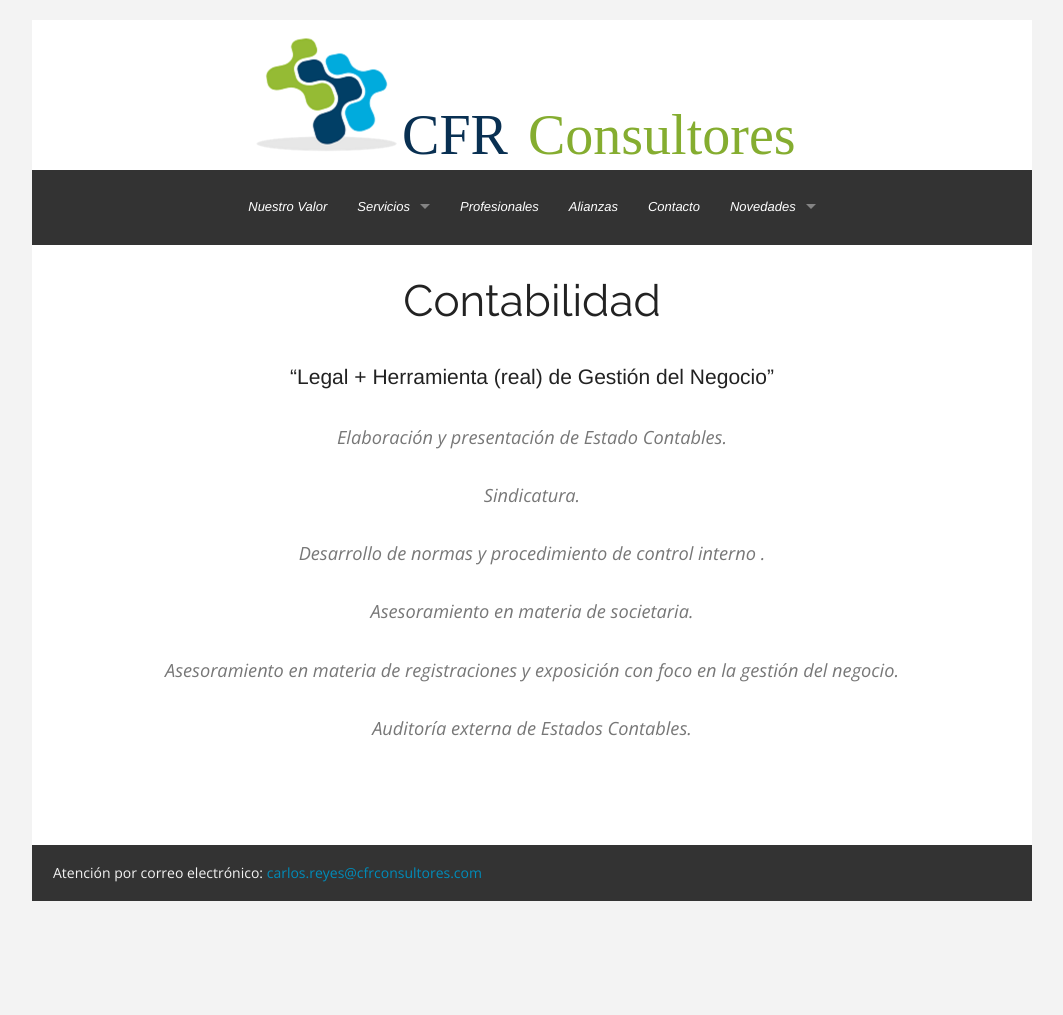
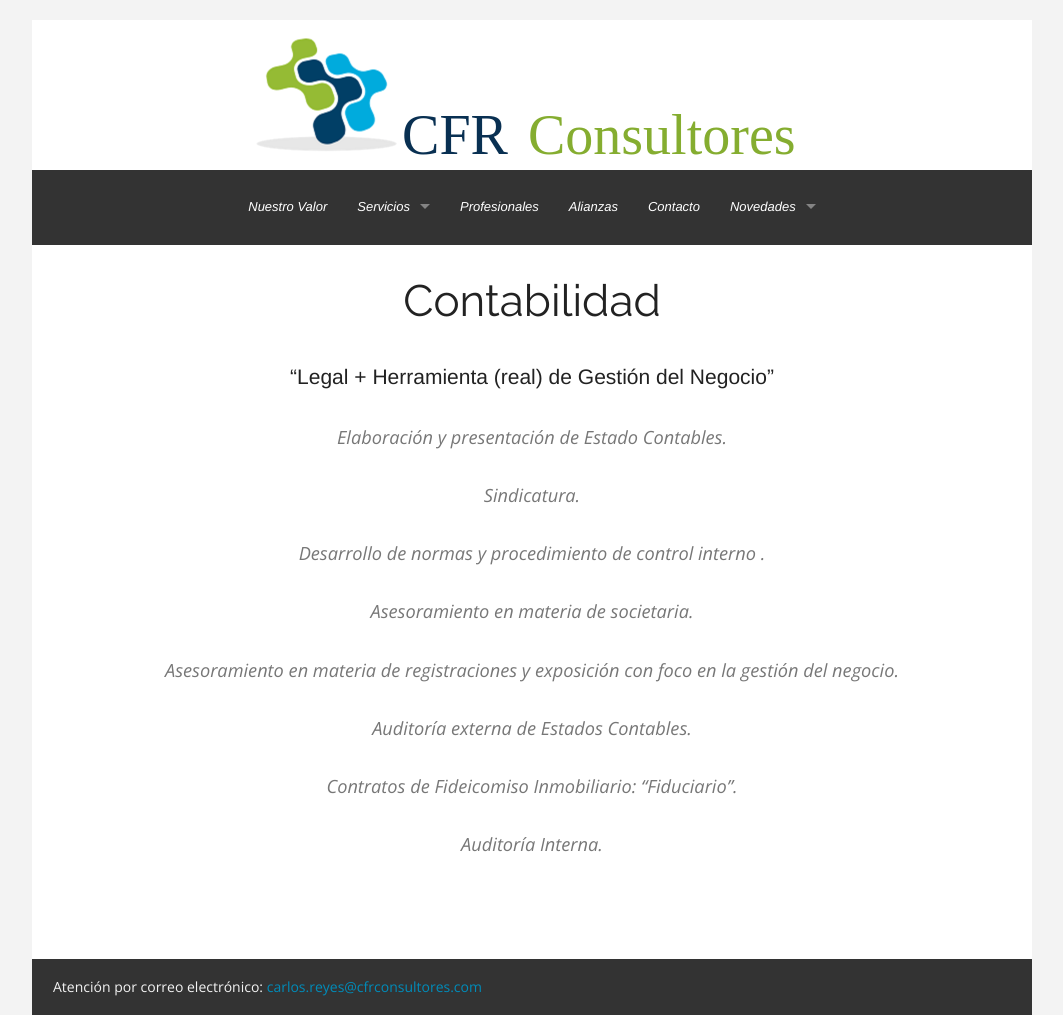
Before and after one commit to cfrconsultores/cfrconsultores.github.io, a Jekyll site: the page built from servicios/contabilidad/index.md, in a window 1280 px wide. Shown: the whole page, without its empty margins (108-1171 px from the left). Built offline with Jekyll 4.4.1, drawn with Linux system fonts in a browser that asks for light colours; some web fonts are replaced; before the commit the page ends 901 px from its top, so only the background shows below that.

Commit message:
mail 28 de mayo. Agregar las ultimas dos lineas

```diff
--- a/servicios/contabilidad/index.md
+++ b/servicios/contabilidad/index.md
@@ -19,3 +20,7 @@ Asesoramiento en materia de societaria.
 Asesoramiento en materia de registraciones y exposición con foco en la gestión del negocio.
 
 Auditoría externa de Estados Contables.
+
+Contratos de Fideicomiso Inmobiliario: “Fiduciario”.
+
+Auditoría Interna.
```
Also changed, not shown: other parts of servicios/contabilidad/index.md (+2 -1 lines).
